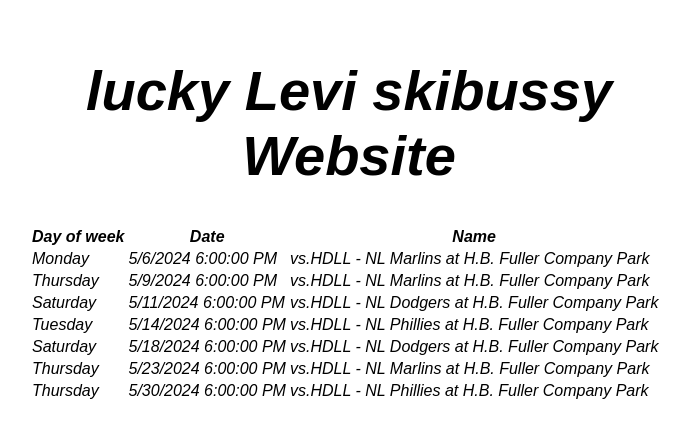
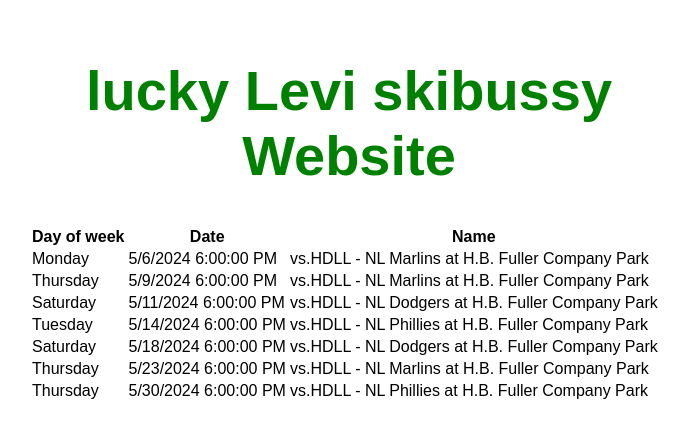
Before and after one commit to lukehammer/Lucky-Levi-Website, a website: page src/index.html in a window 1280 px wide. Shown: the whole page, without its empty margins (291-980 px from the left). Drawn offline with Linux system fonts and the light colour scheme.

Commit message:
change color

```diff
--- a/src/index.html
+++ b/src/index.html
@@ -10,7 +10,7 @@
 
 <body>
   <main>
-    <h1><i style="coler:green;">lucky Levi skibussy Website</h1>
+    <h1 style="color:green;">lucky Levi skibussy Website</h1>
     <table>
         <!--!-->
         <thead>
```
